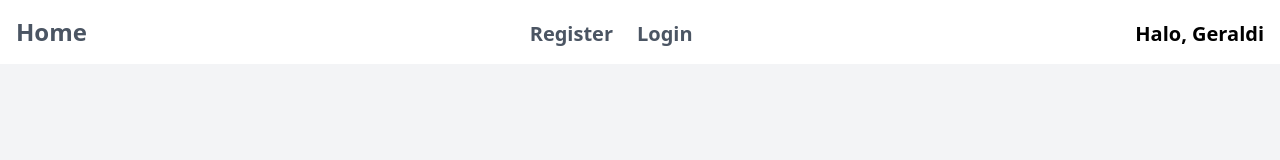
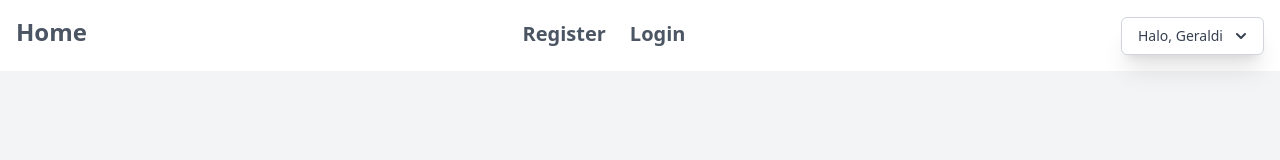
Before and after one commit to GeraldiNathan/ReactLaravel-FP, a React (Create React App) app: page / in a window 1280 px wide. Shown: the top 160 px of the page. Built offline with nearby package versions, Linux system fonts and the light colour scheme.

Commit message:
feat(Dropdown) : Create dropdown component for profile

```diff
--- /dev/null
+++ b/src/components/DropdownComponents.js
@@ -0,0 +1,75 @@
+import React, { useState } from "react";
+
+const Dropdown = () => {
+  const [isOpen, setIsOpen] = useState(false);
+
+  const toggleDropdown = () => {
+    setIsOpen(!isOpen);
+  };
+
+  return (
+    <div className="relative inline-block text-left">
+      <div>
+        <button
+          onClick={toggleDropdown}
+          type="button"
+          className="inline-flex justify-center w-full px-4 py-2 text-sm font-medium text-gray-700 bg-white border shadow-xl border-gray-300 rounded-md hover:bg-gray-50 focus:outline-none focus:ring focus:border-blue-300"
+          id="options-menu"
+          aria-haspopup="true"
+          aria-expanded="true"
+        >
+          Halo, Geraldi
+          <svg
+            className="-mr-1 ml-2 h-5 w-5"
+            xmlns="http://www.w3.org/2000/svg"
+            viewBox="0 0 20 20"
+            fill="currentColor"
+            aria-hidden="true"
+          >
+            <path
+              fillRule="evenodd"
+              d="M5.293 7.293a1 1 0 011.414 0L10 10.586l3.293-3.293a1 1 0 011.414 1.414l-4 4a1 1 0 01-1.414 0l-4-4a1 1 0 010-1.414z"
+              clipRule="evenodd"
+            />
+          </svg>
+        </button>
+      </div>
+
+      {isOpen && (
+        <div
+          className="origin-top-right absolute right-0 mt-2 w-56 rounded-md shadow-lg bg-white ring-1 ring-black ring-opacity-5"
+          role="menu"
+          aria-orientation="vertical"
+          aria-labelledby="options-menu"
+        >
+          <div className="py-1" role="none">
+            {/* Dropdown items */}
+            <a
+              href="#"
+              className="block px-4 py-2 text-sm text-gray-700 hover:bg-gray-100"
+              role="menuitem"
+            >
+              Profile
+            </a>
+            <a
+              href="#"
+              className="block px-4 py-2 text-sm text-gray-700 hover:bg-gray-100"
+              role="menuitem"
+            >
+              Settings
+            </a>
+            <a
+              href="#"
+              className="block px-4 py-2 text-sm text-gray-700 hover:bg-gray-100"
+              role="menuitem"
+            >
+              Sign out
+            </a>
+          </div>
+        </div>
+      )}
+    </div>
+  );
+};
+
+export default Dropdown;
--- a/src/components/NavbarComponents.js
+++ b/src/components/NavbarComponents.js
@@ -1,4 +1,5 @@
 import React from "react";
+import Dropdown from "./DropdownComponents";
 
 function Navbar() {
   return (
@@ -13,7 +14,8 @@ function Navbar() {
       </div>
 
       <div className="flex gap-6 justify-center items-center sm:mx-auto">
-        {localStorage.getItem("user-info") ? (
+        {
+          localStorage.getItem('user-info') ?
           <>
           <a
           href="/addproduct"
@@ -28,7 +30,7 @@ function Navbar() {
           Update Product
         </a>
           </>
-        ) : (
+          :
           <>
         <a
           href="/register"
@@ -43,11 +45,14 @@ function Navbar() {
           Login
         </a>
           </>
-        )}
+        }
+
       </div>
 
       {/* Profile */}
-      <div className="font-bold text-xl"> Halo, Geraldi</div>
+      <div>
+        <Dropdown />
+      </div>
       {/* Profile */}
     </nav>
   );
```
Also changed, not shown: 1 other file (tests, documents, lock files or other folders). Lines whose indentation alone changed are shown as unchanged.
